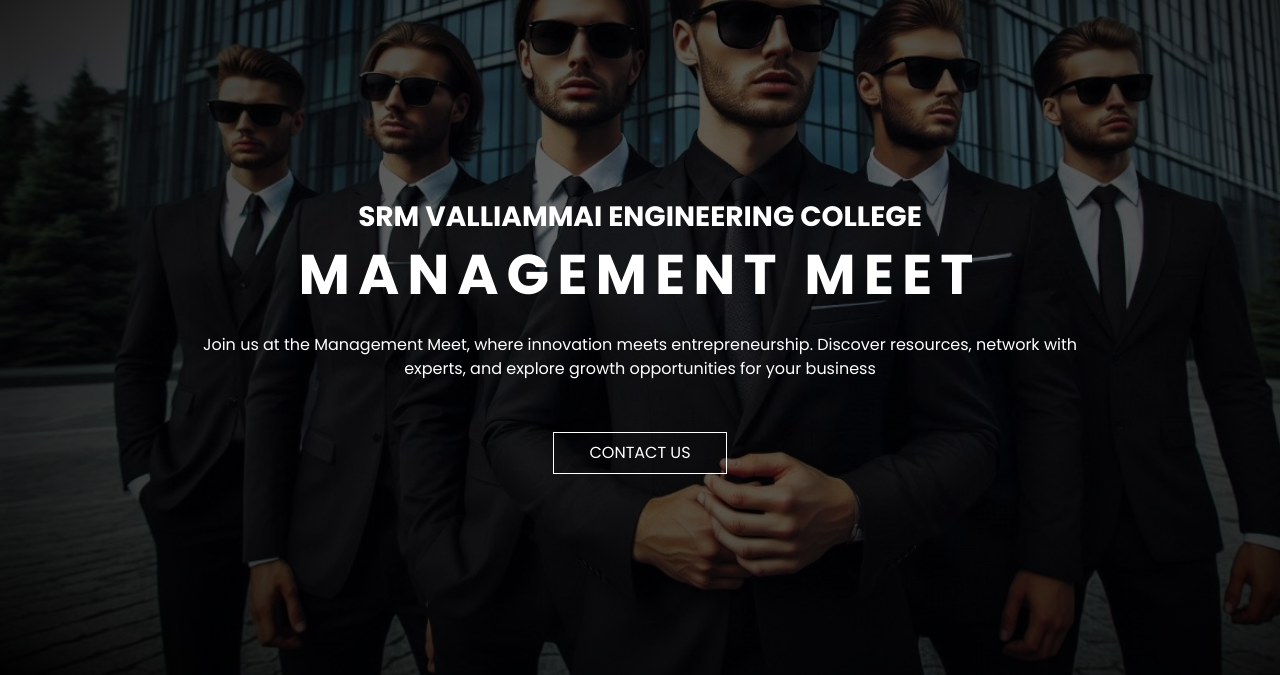
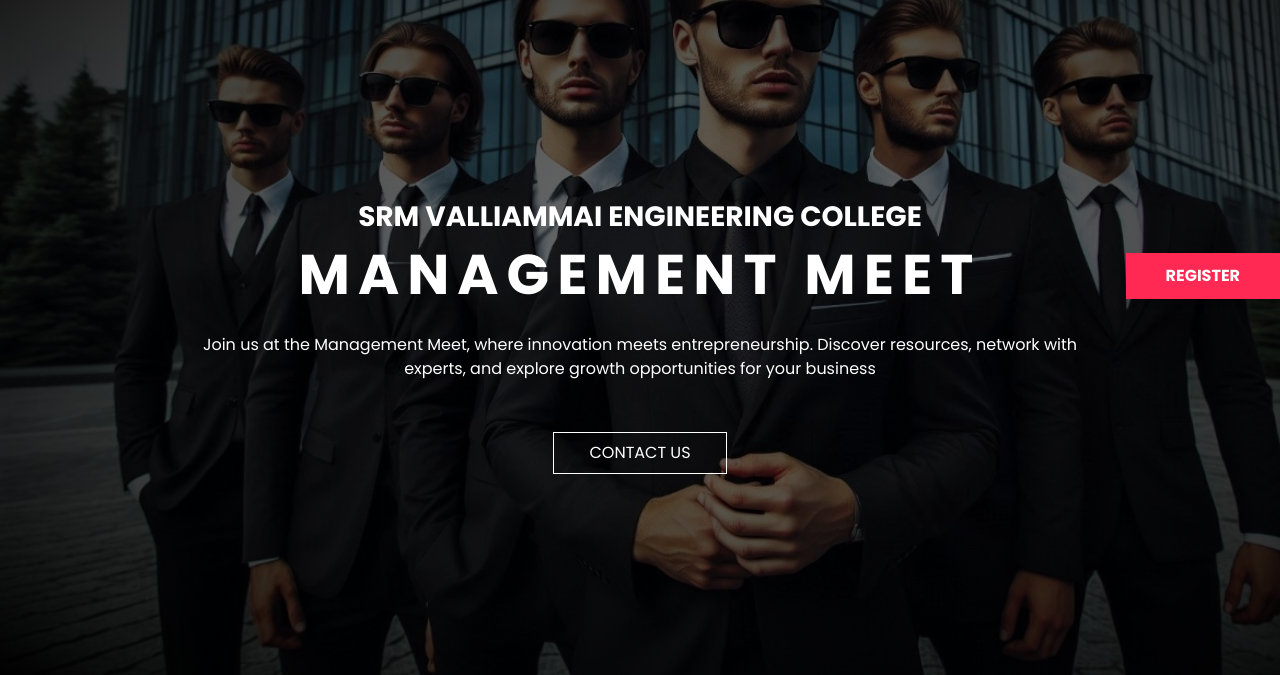
Before and after one commit to HareshDeveloper/temporary-website, a plain HTML site: page index.html in a window 1280 px wide. Shown: the part 124-799 px from the top of the page. Drawn offline with nearby package versions, Linux system fonts and the light colour scheme.

Commit message:
Added register

```diff
--- a/css/style.scss
+++ b/css/style.scss
@@ -32,6 +32,25 @@ body {
   @include main-font;
   color: #000000;
   background-color: #ffffff;
+}
+
+.sticky-button {
+  position: fixed;
+  right: 0px;
+  top: 50%;
+  transform: translateY(-50%);
+  background-color: #ff2953;
+  color: white;
+  padding: 11px 40px;
+  text-decoration: none;
+  font-weight: bold;
+  box-shadow: 0px 4px 6px rgba(0, 0, 0, 0.1);
+  z-index: 1000;
+}
+
+.sticky-button:hover {
+  background-color: #e02445;
+  box-shadow: 0px 6px 8px rgba(0, 0, 0, 0.15);
 }
 
 .layout_padding {
--- a/index.html
+++ b/index.html
@@ -602,6 +602,9 @@ growth opportunities for your business
   <script src="js/jquery-3.4.1.min.js"></script>
   <script src="js/bootstrap.js"></script>
 
+  <a href="https://docs.google.com/forms/d/e/1FAIpQLSf-bEbbzmh_HwXm2A_dmPHyOd4EglDKePxqMo2HxzF-TJeu0g/viewform?usp=sf_link" class="sticky-button" target="_blank">
+    REGISTER
+  </a>
 </body>
 
 </html>
```
Also changed, not shown: css/style.css.
